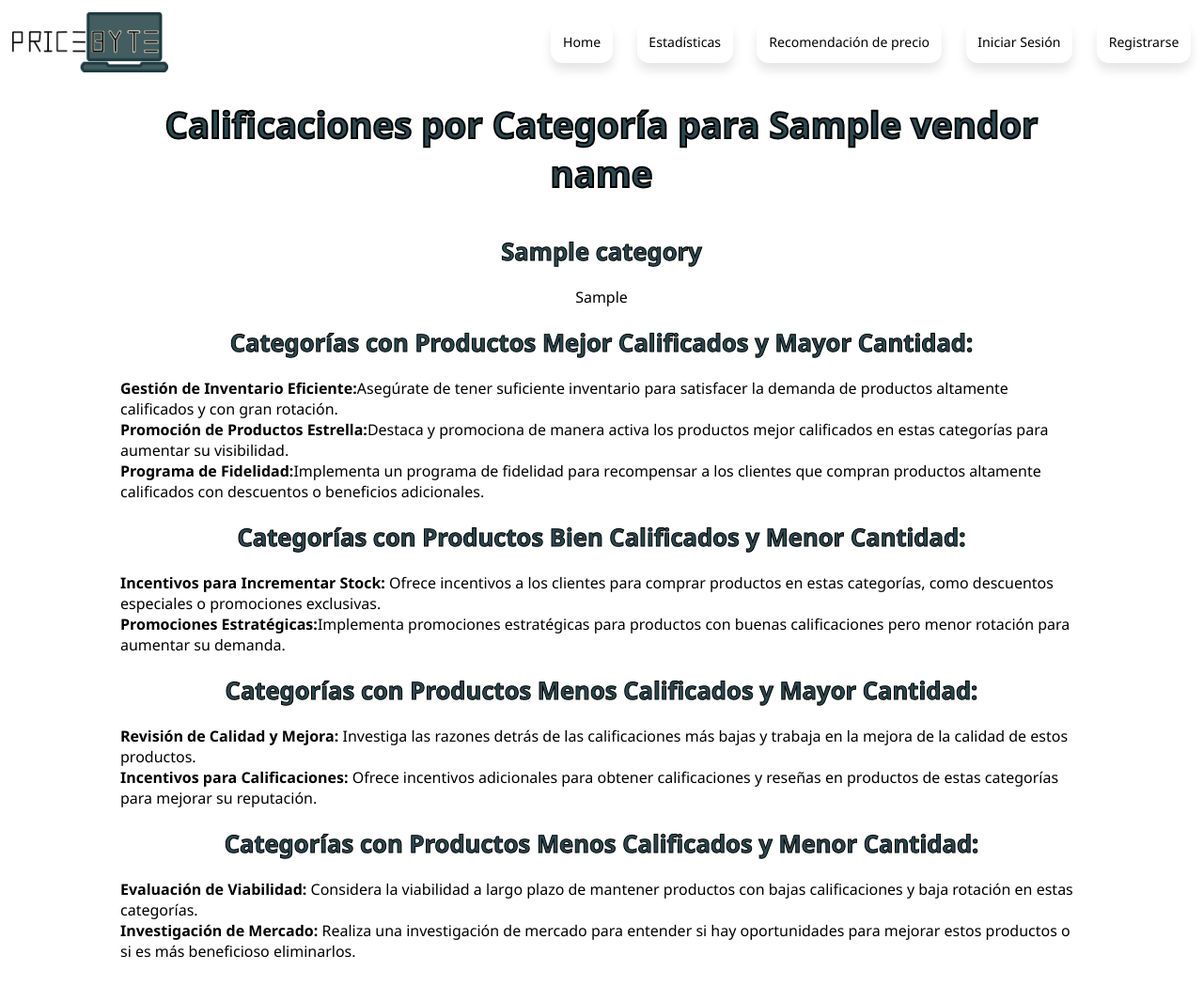
After one commit to kristianrpo/PriceByte, a Django app: template templates/statistic/categories.html in a window 1280 px wide. The commit adds this page. Shown: the whole page at 94% size. Run offline with Django 4.2, Linux system fonts and the light colour scheme; the template is opened without the code that fills it: most values are stand-ins (such as "Sample title", 1, 10 or a date in 2020).

Commit message:
categories

```diff
--- a/applications/statistic/urls.py
+++ b/applications/statistic/urls.py
@@ -8,5 +8,7 @@ urlpatterns = [
     path('warranty/<str:vendor_name>/', views.warranty_products, name='warranty_products'),
     path('price/<str:vendor_name>/', views.price_products, name='price_products'),
     path('recommend_price/<str:vendor_name>/', views.rec_price, name='rec_price'),
+    path('categories/<str:vendor_name>/', views.categories, name='categories'),
+
 
 ]
--- a/static/css/statistic/chart.css
+++ b/static/css/statistic/chart.css
@@ -27,6 +27,15 @@ h1 {
     color:#2c4a52;
     text-decoration: solid;
     -webkit-text-stroke: 2px black;
+    margin: 20px auto;
+    text-align: center;
+}
+
+h2 {
+    font-size: 2vw;
+    color:#2c4a52;
+    text-decoration: solid;
+    -webkit-text-stroke: 1px black;
     margin: 20px auto;
     text-align: center;
 }
@@ -91,3 +100,35 @@ a {
     margin: 20px auto;
     text-align: center;
 }
+
+/* categories.css */
+
+.table-container {
+    margin-bottom: 20px;
+}
+
+.table {
+    width: 100%;
+    border-collapse: collapse;
+    overflow: hidden; /* Añadido para ocultar la barra superior */
+}
+
+.table th, .table td {
+    border: 1px solid #ddd;
+    padding: 8px;
+    text-align: left;
+}
+
+.table th {
+    background-color: #537072;
+    color: white;
+    font-size: 18px;
+    font-weight: bold;
+    border: 1px solid #ddd;
+    padding: 8px;
+    text-align: left;
+}
+
+.table-striped tbody tr:nth-of-type(odd) {
+    background-color: #f9f9f9;
+}
--- a/templates/components/nav_bar.html
+++ b/templates/components/nav_bar.html
@@ -24,7 +24,7 @@
             <a href = "{%url 'bar_chart' vendor_name=user.username %}">Estadísticas</a>
             <a href =  "{%url 'rec_price' vendor_name=user.username %}">Recomendación de precio</a>
             {% if user.is_authenticated %}
-                <a class="nav-link" href="{% url 'logoutaccount' %}">Logout ({{ user.username }} / {{ user.type }})</a>
+                <a class="nav-link" href="{% url 'logoutaccount' %}">Cerrar Sesión ({{ user.username }} / {{ user.type }})</a>
             {% else %}
                 <a href = "{% url 'loginaccount' %}">Iniciar Sesión</a>
                 <a href = "{% url 'signupaccount' %}">Registrarse</a>
--- /dev/null
+++ b/templates/statistic/categories.html
@@ -0,0 +1,48 @@
+{% extends 'base.html' %}
+{% load static %}
+
+{% block settings_head %}
+    <title>Calificaciones por Categoría - {{ vendor_name }}</title>
+    <link rel="stylesheet" href="{% static 'css/statistic/chart.css' %}" />
+{% endblock settings_head %}
+
+{% block content %}
+    {% include 'components/nav_bar.html' with value_type="Si" %}
+    <br/>
+
+    <div class="global_container">
+        <h1>Calificaciones por Categoría para {{ vendor_name }}</h1>
+
+        {% for category, table_html in product_avg_ratings_by_category.items %}
+            <h2>{{ category }}</h2>
+            {% if table_html %}
+
+                {{ table_html|safe }}
+            {% else %}
+                <p>No hay datos para mostrar en esta categoría.</p>
+            {% endif %}
+    </br>
+        {% endfor %}
+
+
+
+        <h2 class="quality_title">Categorías con Productos Mejor Calificados y Mayor Cantidad:</h2>
+        <p class="quality_text"></p>
+        <p class="quality_text"><strong>Gestión de Inventario Eficiente:</strong>Asegúrate de tener suficiente inventario para satisfacer la demanda de productos altamente calificados y con gran rotación.</p>
+        <p class="quality_text"><strong>Promoción de Productos Estrella:</strong>Destaca y promociona de manera activa los productos mejor calificados en estas categorías para aumentar su visibilidad.</p>
+        <p class="quality_text"><strong>Programa de Fidelidad:</strong>Implementa un programa de fidelidad para recompensar a los clientes que compran productos altamente calificados con
+            descuentos o beneficios adicionales.</p>
+
+        <h2 class="quality_title">Categorías con Productos Bien Calificados y Menor Cantidad:</h2>
+        <p class="quality_text"><strong>Incentivos para Incrementar Stock:</strong> Ofrece incentivos a los clientes para comprar productos en estas categorías, como descuentos especiales o promociones exclusivas.</p>
+        <p class="quality_text"><strong>Promociones Estratégicas:</strong>Implementa promociones estratégicas para productos con buenas calificaciones pero menor rotación para aumentar su demanda.</p>
+
+        <h2 class="quality_title">Categorías con Productos Menos Calificados y Mayor Cantidad:</h2>
+        <p class="quality_text"><strong>Revisión de Calidad y Mejora:</strong> Investiga las razones detrás de las calificaciones más bajas y trabaja en la mejora de la calidad de estos productos.</p>
+        <p class="quality_text"><strong>Incentivos para Calificaciones:</strong> Ofrece incentivos adicionales para obtener calificaciones y reseñas en productos de estas categorías para mejorar su reputación.</p>
+
+        <h2 class="quality_title">Categorías con Productos Menos Calificados y Menor Cantidad:</h2>
+        <p class="quality_text"><strong>Evaluación de Viabilidad:</strong> Considera la viabilidad a largo plazo de mantener productos con bajas calificaciones y baja rotación en estas categorías.</p>
+        <p class="quality_text"><strong>Investigación de Mercado:</strong> Realiza una investigación de mercado para entender si hay oportunidades para mejorar estos productos o si es más beneficioso eliminarlos.</p>
+    </div>
+{% endblock content %}
```
Also changed, not shown: applications/statistic/views.py (+50 -0 lines), templates/statistic/chart.html (+1 -1 lines), db.sqlite3.
